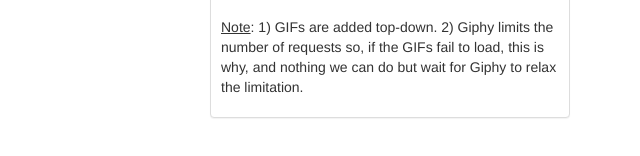
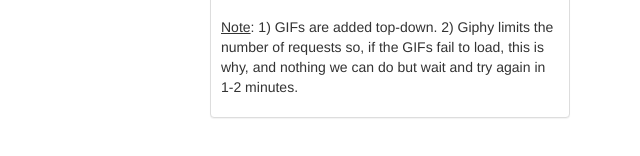
Before and after one commit to luis-morel/gif-mania, a plain HTML site: page index.html in a window 1280 px wide. Shown: the part 502-658 px from the top of the page, 640-1280 px from the left. Drawn offline with nearby package versions, Linux system fonts and the light colour scheme.

Commit message:
HTML updates

```diff
--- a/index.html
+++ b/index.html
@@ -85,7 +85,7 @@
                             </table>
                             <br>
                             <p><u>Note</u>: 1) GIFs are added top-down. 2) Giphy limits the number of requests so, if the GIFs fail to
-                                 load, this is why, and nothing we can do but wait for Giphy to relax the limitation.</p>
+                                 load, this is why, and nothing we can do but wait and try again in 1-2 minutes.</p>
                         </div>
                     </div>
                 </div>
```
